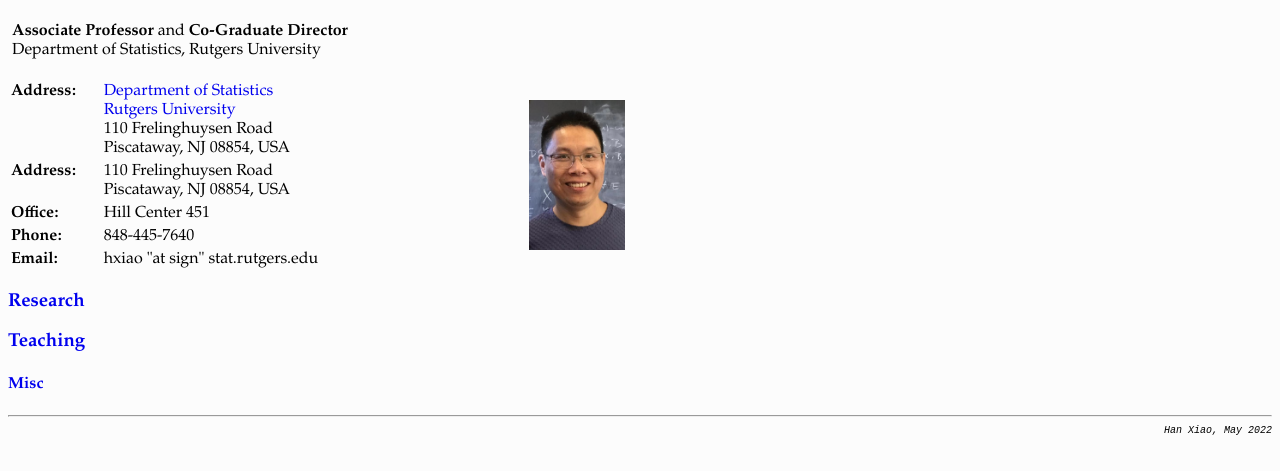
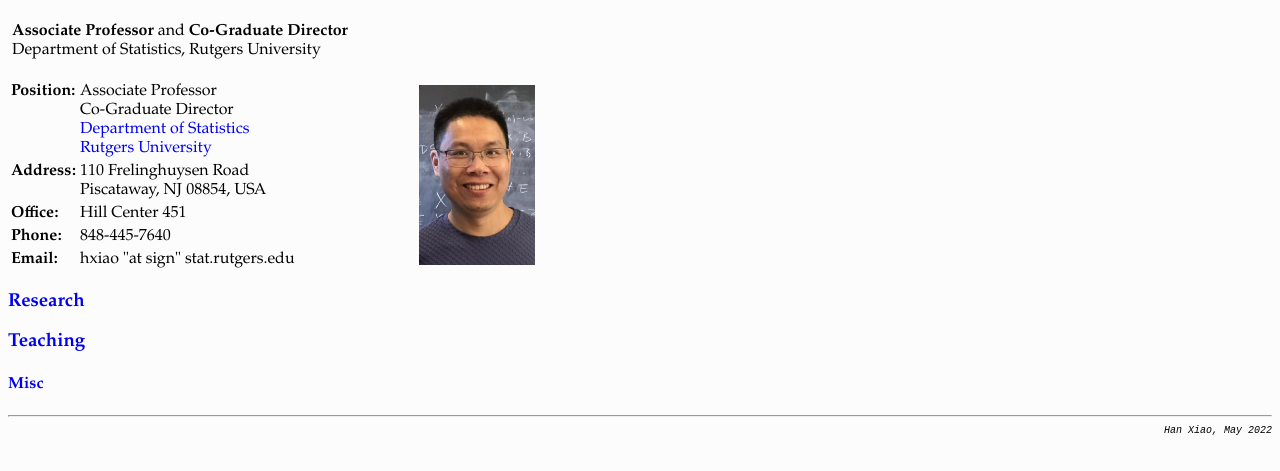
Before and after one commit to xh1ofxh/xh1ofxh.github.io, a plain HTML site: page index.html in a window 1280 px wide. Shown: the part 59-530 px from the top of the page. Drawn offline with Linux system fonts and the light colour scheme.

Commit message:
Update index.html

```diff
--- a/index.html
+++ b/index.html
@@ -48,15 +48,14 @@
 &nbsp<br/>
 &nbsp<br/>
 
-<table width="750" border="0">
+<table width="650" border="0">
   <tr>
-    <td valign="top"><strong>Address:</strong></td>
-    <td valign="top"><a href="http://stat.rutgers.edu/">Department of
-    Statistics</a><br />
-      <a href="http://www.rutgers.edu/">Rutgers University</a><br />
-110 Frelinghuysen Road<br />
-Piscataway, NJ 08854, USA</td>
-<td width="356" rowspan="5"><div align="center"><img src="hanxiao.jpg" height="150" alt="picture" /></div></td>
+    <td valign="top"><strong>Position:</strong></td>
+    <td valign="top">Associate Professor<br/>
+	    Co-Graduate Director<br/>
+	    <a href="http://stat.rutgers.edu/">Department of Statistics</a><br />
+      <a href="http://www.rutgers.edu/">Rutgers University</a><br /></td>
+<td width="356" rowspan="5"><div align="center"><img src="hanxiao.jpg" height="180" alt="picture" /></div></td>
 </tr>
 
 <tr>
```
